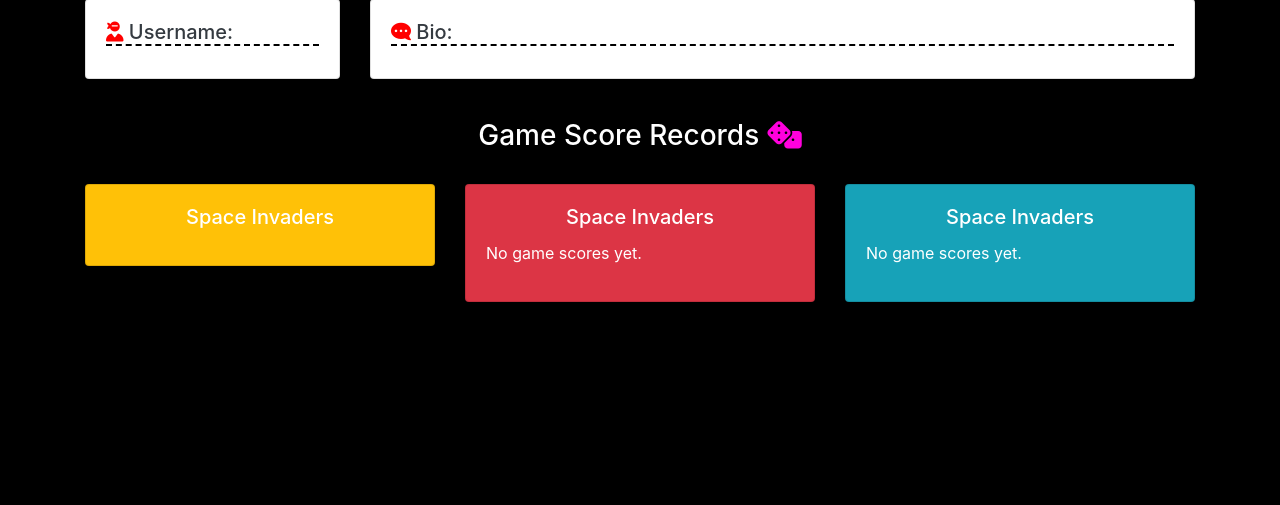
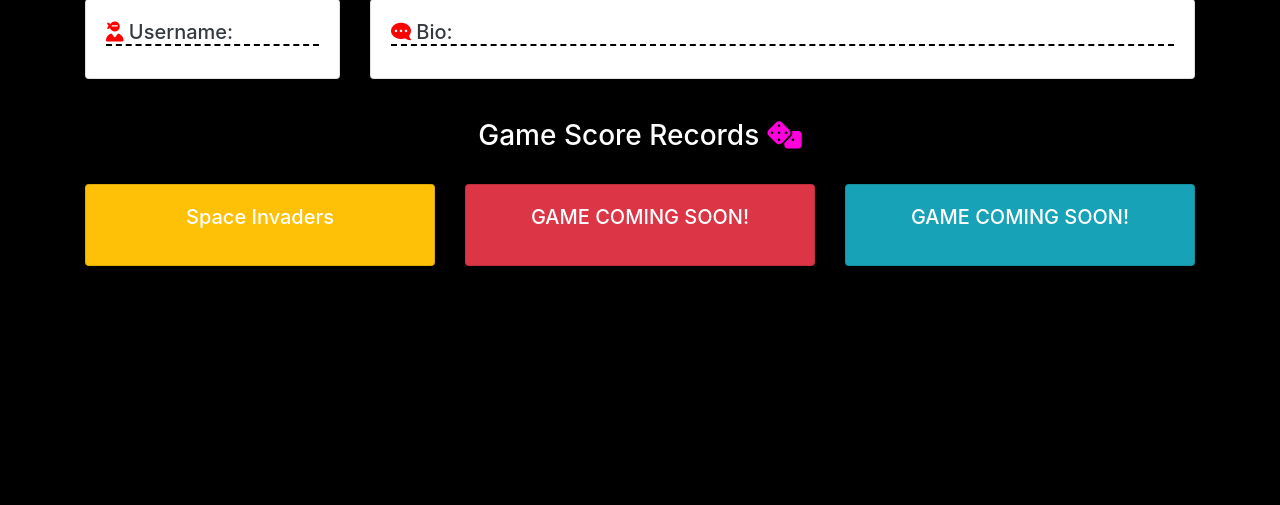
Before and after one commit to DiarmuidSheeran/games, a Django app: template profiles/templates/profiles/profile.html in a window 1280 px wide. Shown: the part 207-712 px from the top of the page. Run offline with Django 3.2, Linux system fonts and the light colour scheme; the template is opened without the code that fills it, so the values that code supplies are empty; parts of the project's set-up code (start-up, migrations or seed data) failed here and were passed over; some libraries are stand-ins or nearby versions; some web fonts are replaced.

Commit message:
Fix font awsome bug and edit profile template

```diff
--- a/base/templates/base/index.html
+++ b/base/templates/base/index.html
@@ -9,7 +9,7 @@
     <div class="card bg-warning mt-2 border border-light rounded pt-2 pb-2">
         <strong><h1 class="text-dark header-fonts">Retro Arcade</h1></strong>
         <strong><h4 class="text-dark text-light header-fonts">Choose a Game Below!</h4></strong>
-        <strong><i class="fa-sharp fa-solid fa-arrow-down fa-bounce fa-xl mb-4 mt-2 header-fonts" style="color: #000000;"></i></strong>
+        <strong><i class="fa-solid fa-arrow-down fa-2xl" style="color: #000000;"></i></strong>
     </div>
     <div class="card bg-danger mt-2 border border-light rounded pt-2 pb-2">
         <a href="{% url 'space_invaders' %}">
--- a/profiles/templates/profiles/profile.html
+++ b/profiles/templates/profiles/profile.html
@@ -63,15 +63,9 @@
             <div class="col-md-4 mb-3">
                 <div class="card bg-danger">
                     <div class="card-body">
-                        <h5 class="card-title text-center">Space Invaders</h5>
+                        <h5 class="card-title text-center">GAME COMING SOON!</h5>
                         <ul class="list-unstyled">
-                            {% if profile.user.gamescore_set.all %}
-                                {% for game_score in profile.user.gamescore_set.all %}
-                                    <li class="border-bottom border-light mb-2"><strong>Score: {{ game_score.score }}</strong> <br>{{ game_score.created_at }}</li>
-                                {% endfor %}
-                            {% else %}
-                                <li>No game scores yet.</li>
-                            {% endif %}
+
                         </ul>
                     </div>
                 </div>
@@ -79,15 +73,9 @@
             <div class="col-md-4 mb-3">
                 <div class="card bg-info">
                     <div class="card-body">
-                        <h5 class="card-title text-center">Space Invaders</h5>
+                        <h5 class="card-title text-center">GAME COMING SOON!</h5>
                         <ul class="list-unstyled">
-                            {% if profile.user.gamescore_set.all %}
-                                {% for game_score in profile.user.gamescore_set.all %}
-                                    <li class="border-bottom border-light mb-2"><strong>Score: {{ game_score.score }}</strong> <br>{{ game_score.created_at }}</li>
-                                {% endfor %}
-                            {% else %}
-                                <li>No game scores yet.</li>
-                            {% endif %}
+
                         </ul>
                     </div>
                 </div>
```
